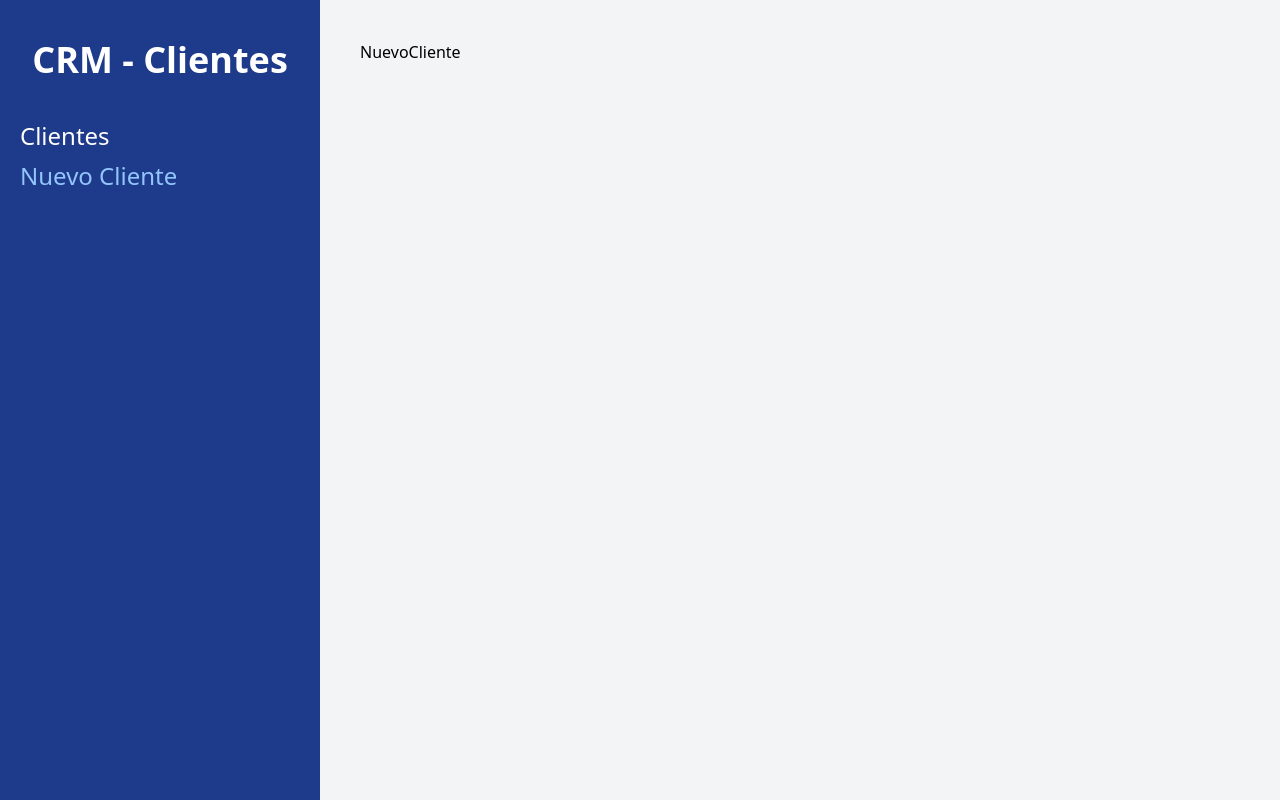
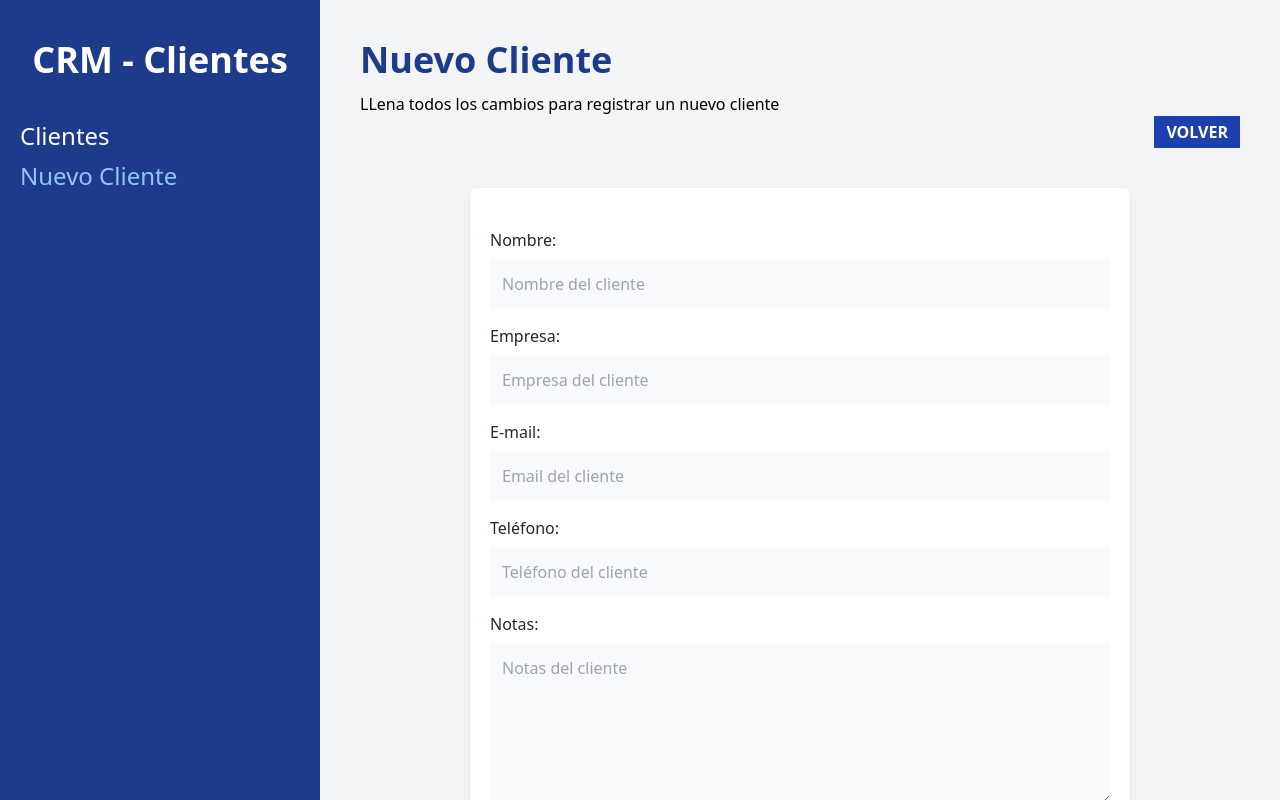
Before and after one commit to mikeolopolous/crm-clientes, a React (Vite) app: page /clientes/nuevo in a window 1280 px wide. Built offline with nearby package versions, Linux system fonts and the light colour scheme.

Commit message:
agrego validacion a formulario para registrar nuevo cliente

```diff
--- /dev/null
+++ b/src/components/Error.jsx
@@ -0,0 +1,9 @@
+const Error = ({children}) => {
+  return (
+    <div className="text-center my-4 bg-red-600 text-white font-bold p-3 uppercase">
+      {children}
+    </div>
+  )
+}
+
+export default Error
--- /dev/null
+++ b/src/components/Formulario.jsx
@@ -0,0 +1,88 @@
+const Formulario = ({cliente}) => {
+  return (
+    <>
+      <div className="mb-4">
+        <label
+          className="text-gray-800"
+          htmlFor="nombre"
+        >
+          Nombre:
+        </label>
+        <input
+          id="nombre"
+          type="text"
+          className="mt-2 block w-full p-3 bg-gray-50"
+          placeholder="Nombre del cliente"
+          name="nombre"
+        />
+      </div>
+
+      <div className="mb-4">
+        <label
+          className="text-gray-800"
+          htmlFor="empresa"
+        >
+          Empresa:
+        </label>
+        <input
+          id="empresa"
+          type="text"
+          className="mt-2 block w-full p-3 bg-gray-50"
+          placeholder="Empresa del cliente"
+          name="empresa"
+         />
+      </div>
+
+      <div className="mb-4">
+        <label
+          className="text-gray-800"
+          htmlFor="email"
+        >
+          E-mail:
+        </label>
+        <input
+          id="email"
+          type="email"
+          className="mt-2 block w-full p-3 bg-gray-50"
+          placeholder="Email del cliente"
+          name="email"
+         />
+      </div>
+
+      <div className="mb-4">
+        <label
+          className="text-gray-800"
+          htmlFor="telefono"
+        >
+          Teléfono:
+        </label>
+        <input
+          id="telefono"
+          type="tel"
+          className="mt-2 block w-full p-3 bg-gray-50"
+          placeholder="Teléfono del cliente"
+          name="telefono"
+         />
+      </div>
+
+      <div className="mb-4">
+        <label
+          className="text-gray-800"
+          htmlFor="notas"
+        >
+          Notas:
+        </label>
+        <textarea
+          as="textarea"
+          id="notas"
+          type="text"
+          className="mt-2 block w-full p-3 bg-gray-50 h-40 align-self"
+          placeholder="Notas del cliente"
+          name="notas"
+         />
+      </div>
+    </>
+  )
+}
+
+export default Formulario
--- a/src/main.jsx
+++ b/src/main.jsx
@@ -3,7 +3,7 @@ import ReactDOM from 'react-dom/client'
 import './index.css'
 import { createBrowserRouter, RouterProvider } from 'react-router-dom'
 import Layout from './components/Layout'
-import NuevoCliente from './pages/NuevoCliente'
+import NuevoCliente, {action as nuevoClienteAction} from './pages/NuevoCliente'
 import Index, { loader as clientesLoader } from './pages/Index'
 
 const router = createBrowserRouter([
@@ -18,7 +18,8 @@ const router = createBrowserRouter([
       },
       {
         path: '/clientes/nuevo',
-        element: <NuevoCliente />
+        element: <NuevoCliente />,
+        action: nuevoClienteAction,
       }
     ]
   },
--- a/src/pages/NuevoCliente.jsx
+++ b/src/pages/NuevoCliente.jsx
@@ -1,6 +1,65 @@
+import {useNavigate, Form, useActionData} from 'react-router-dom'
+import Formulario from '../components/Formulario'
+import Error from '../components/Error'
+
+export const action = async ({request}) => {
+  const formData = await request.formData()
+  const datos = Object.fromEntries(formData)
+
+  const email = formData.get('email')
+
+  const errores = []
+  if(Object.values(datos).includes('')){
+    errores.push('Todos los campos son obligatorios')
+  }
+
+  let regex = new RegExp("([!#-'*+/-9=?A-Z^-~-]+(\.[!#-'*+/-9=?A-Z^-~-]+)*|\"\(\[\]!#-[^-~ \t]|(\\[\t -~]))+\")@([!#-'*+/-9=?A-Z^-~-]+(\.[!#-'*+/-9=?A-Z^-~-]+)*|\[[\t -Z^-~]*])");
+  if(!regex.test(email)){
+    errores.push('El email no es válido')
+  }
+
+  if(Object.keys(errores).length){
+    return errores
+  }
+}
+
 const NuevoCliente = () => {
+
+  const errores = useActionData()
+  const navigate = useNavigate()
+
   return (
-    <div>NuevoCliente</div>
+    <>
+      <h1 className="text-4xl font-black text-blue-900">Nuevo Cliente</h1>
+      <p className="mt-3">LLena todos los cambios para registrar un nuevo cliente</p>
+
+      <div className="flex justify-end">
+        <button
+          className="bg-blue-800 text-white px-3 py-1 font-bold uppercase"
+          onClick={() => navigate('/')}
+        >
+          Volver
+        </button>
+      </div>
+
+      <div className="bg-white shadow rounded-md md:w-3/4 mx-auto px-5 py-10 mt-10">
+
+        {errores?.length && errores.map((error, i) => <Error key={i}>{error}</Error>)}
+
+        <Form
+          method="post"
+          noValidate
+        >
+          <Formulario />
+
+          <input
+            type="submit"
+            className="mt-5 w-full bg-blue-800 p-3 uppercase font-bold text-white text-lg"
+            value="Registrar cliente"
+          />
+        </Form>
+      </div>
+    </>
   )
 }
 
```
